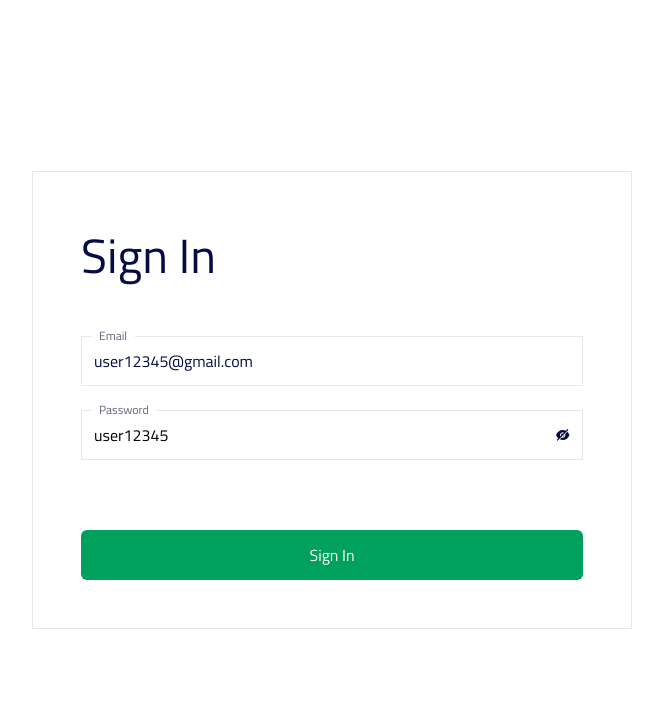
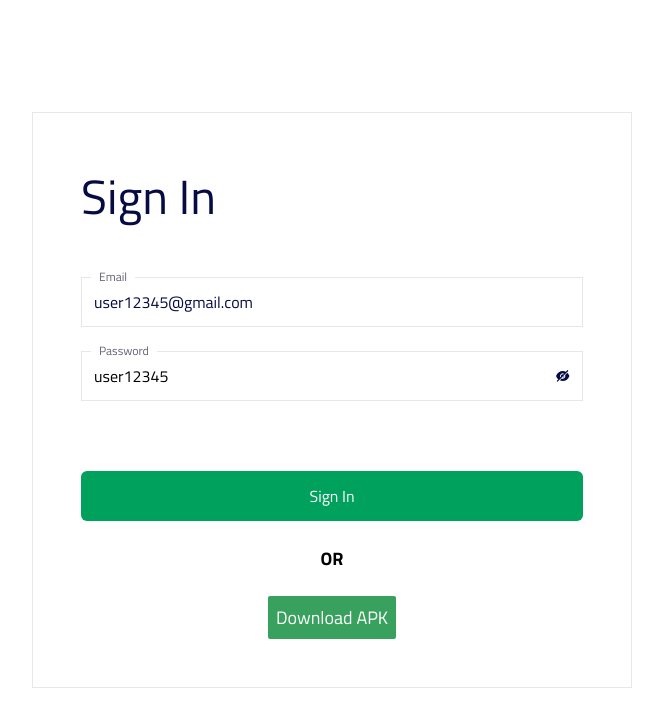
Before and after one commit to dauqu/new_dauqu_gricery_frontend, a React (Create React App) app: page / in a window 1280 px wide. Shown: the top 726 px of the page, without its empty margins (308-971 px from the left). Built offline with nearby package versions, Linux system fonts and the light colour scheme; a web font is replaced by a local one.

Commit message:
button added

```diff
--- a/src/components/Signin.js
+++ b/src/components/Signin.js
@@ -12,7 +12,6 @@ function Signin() {
   const [email, setEmail] = React.useState("user12345@gmail.com");
   const [password, setPassword] = React.useState("user12345");
   const [showPassword, setShowPassword] = React.useState(false);
-
 
   // states for seller login
 
@@ -127,6 +126,14 @@ function Signin() {
                 </button>
               )}
             </div>
+            <div className="mt-6 flex justify-center items-center">
+              <p className="text-[18px] font-semibold">OR</p>
+            </div>
+            <div className="mt-6 flex justify-center items-center">
+              <div className="p-2 bg-[#38A15D] rounded-sm cursor-pointer">
+                <p className="text-[18px] text-white ">Download APK</p>
+              </div>
+            </div>
           </form>
         </div>
       </div>
```
